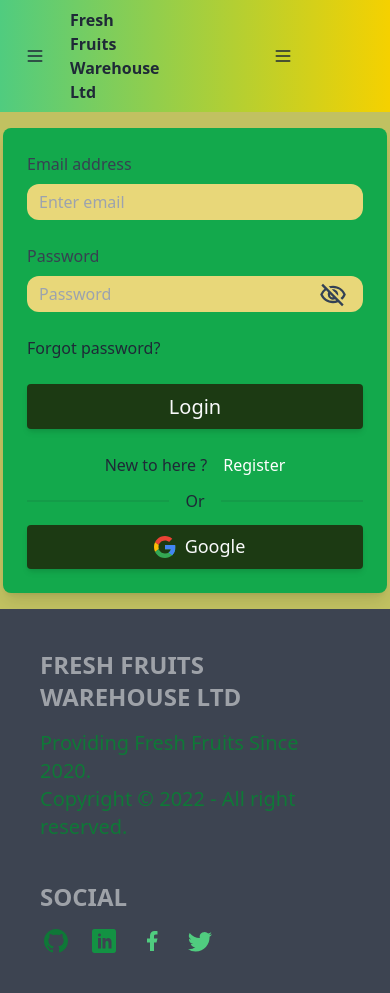
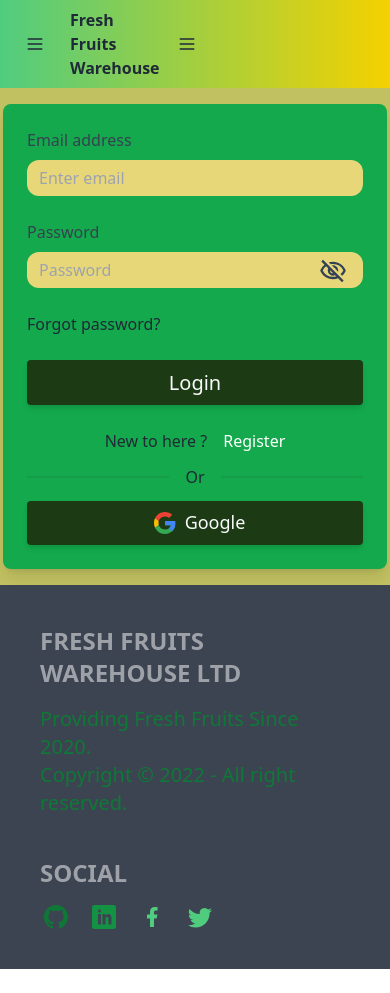
Before and after one commit to mb-tousif/Fruits-Warehouse, a React (Create React App) app: page /login in a window 390 px wide. After the commit the page ends 969 px from the top, so only its background shows below. Built offline with nearby package versions, Linux system fonts and the light colour scheme; no server answers.

Commit message:
PUT API coded

```diff
--- a/src/Pages/UpdateFruit/UpdateFruit.js
+++ b/src/Pages/UpdateFruit/UpdateFruit.js
@@ -8,20 +8,80 @@ const UpdateFruit = () => {
   const { id } = useParams();
   const [item, setItem] = useState({});
   const { name, img, description, price, quantity, supplier, sold } = item;
+  // const [newQuantity, setNewQuantity] = useState(quantity);
   const [loader, setLoader] = useState(false);
 
+  const url = `https://fruits-warehouse-server.vercel.app/fruit/${id}`;
   useEffect(() => {
     setLoader(true);
-    const url = `https://fruits-warehouse-server.vercel.app/fruit/${id}`;
     fetch(url)
       .then((res) => res.json())
       .then((data) => setItem(data));
     setLoader(false);
-  }, [id, setItem]);
+  }, [id, setItem, url]);
 
   if (loader) {
     return <DataLoader />;
   }
+
+  // //* =========== deliver funcion =====================
+  // const handleDeliver = () => {
+  //   const newQuantity = Number(quantity) - 1;
+  //   console.log(newQuantity);
+  //   const data = { quantity: newQuantity };
+  //   console.log(data);
+  //   //* send data to the server
+  //   fetch(url, {
+  //     method: "PUT",
+  //     headers: {
+  //       "content-type": "application/json",
+  //     },
+  //     body: JSON.stringify(data),
+  //   })
+  //     .then((res) => res.json())
+  //     .then((data) => {
+  //       console.log("success", data);
+  //       //* load updated data
+  //       setLoader(true);
+  //       fetch(url)
+  //         .then((res) => res.json())
+  //         .then((data) => {
+  //           setItem(data);
+  //           setLoader(false);
+  //         });
+  //     });
+  // };
+
+  // //* =============== restock function ================
+  // const handleAdd = (e) => {
+  //   e.preventDefault();
+  //   const number = e.target.number.value;
+  //   console.log(number);
+  //   const newQuantity = Number(quantity) + Number(number);
+  //   const data = { quantity: newQuantity };
+  //   console.log(data);
+  //   //* send data to the server
+  //   fetch(url, {
+  //     method: "PUT",
+  //     headers: {
+  //       "content-type": "application/json",
+  //     },
+  //     body: JSON.stringify(data),
+  //   })
+  //     .then((res) => res.json())
+  //     .then((data) => {
+  //       console.log("success", data);
+  //       e.target.reset();
+  //       //* load updated data
+  //       setLoader(true);
+  //       fetch(url)
+  //         .then((res) => res.json())
+  //         .then((data) => {
+  //           setItem(data);
+  //           setLoader(false);
+  //         });
+  //     });
+  // };
 
   return (
     <section className="text-gray-50 md:w-2/3 mx-auto md:p-2 body-font">
@@ -53,7 +113,11 @@ const UpdateFruit = () => {
           <p className="text-lg flex text-justify mt-2 text-gray-50 mb-2 w-full">
             Fruits Sold:- <GiWeight className="ml-2 text-2xl mr-2" /> {sold}
           </p>
-          <button className="w-full md:w-3/5  px-6 py-2.5 hover:bg-[#1c3a13] bg-[#06582096] md:text-lg rounded-2xl">
+          <button
+            disabled={quantity < 1}
+            // onClick={handleDeliver}
+            className="w-full md:w-3/5  px-6 py-2.5 hover:bg-[#1c3a13] bg-[#06582096] md:text-lg rounded-2xl"
+          >
             Delivered
           </button>
           <div className="flex text-gray-50"></div>
@@ -61,10 +125,13 @@ const UpdateFruit = () => {
             <div className="relative mr-4 lg:w-full xl:w-1/2 w-2/4 md:w-full text-left">
               <input
                 type="number"
+                name="number"
                 className="w-full bg-[#06582096] rounded bg-opacity-40 focus:ring-2 hover:bg-[#1c3a13] focus:border-[#06582096] text-center outline-none text-gray-100 py-1 px-3 leading-9 transition-colors duration-200 ease-in-out"
               />
             </div>
-            <button className="inline-flex hover:bg-[#1c3a13] bg-[#06582096] py-2 px-6 focus:outline-none rounded text-lg">
+            <button
+            // onClick={handleAdd}
+            className="inline-flex hover:bg-[#1c3a13] bg-[#06582096] py-2 px-6 focus:outline-none rounded text-lg">
               <AiOutlinePlusCircle className="text-gray-50 mr-2 mt-1.5" />
               Restock
             </button>
--- a/src/SharedFile/Navbar.js
+++ b/src/SharedFile/Navbar.js
@@ -82,10 +82,10 @@ const Navbar = () => {
         </div>
         <div className="flex my-auto">
           <h2 className="md:p-2 ml-2 md:text-xl font-bold">
-            Fresh Fruits Warehouse Ltd
+            Fresh Fruits Warehouse
           </h2>
         </div>
-        <div className="navbar-end ml-24 my-auto">
+        <div className="navbar-end mx-auto my-auto">
           <label tabIndex="1" htmlFor="dashboardSideBar" className="btn btn-ghost drawer-button lg:hidden">
             <svg xmlns="http://www.w3.org/2000/svg" fill="none" viewBox="0 0 24 24" className="w-5 h-5 stroke-current"><path strokeLinecap="round" strokeLinejoin="round" strokeWidth="2" d="M4 6h16M4 12h16M4 18h16"></path></svg>
           </label>
```
